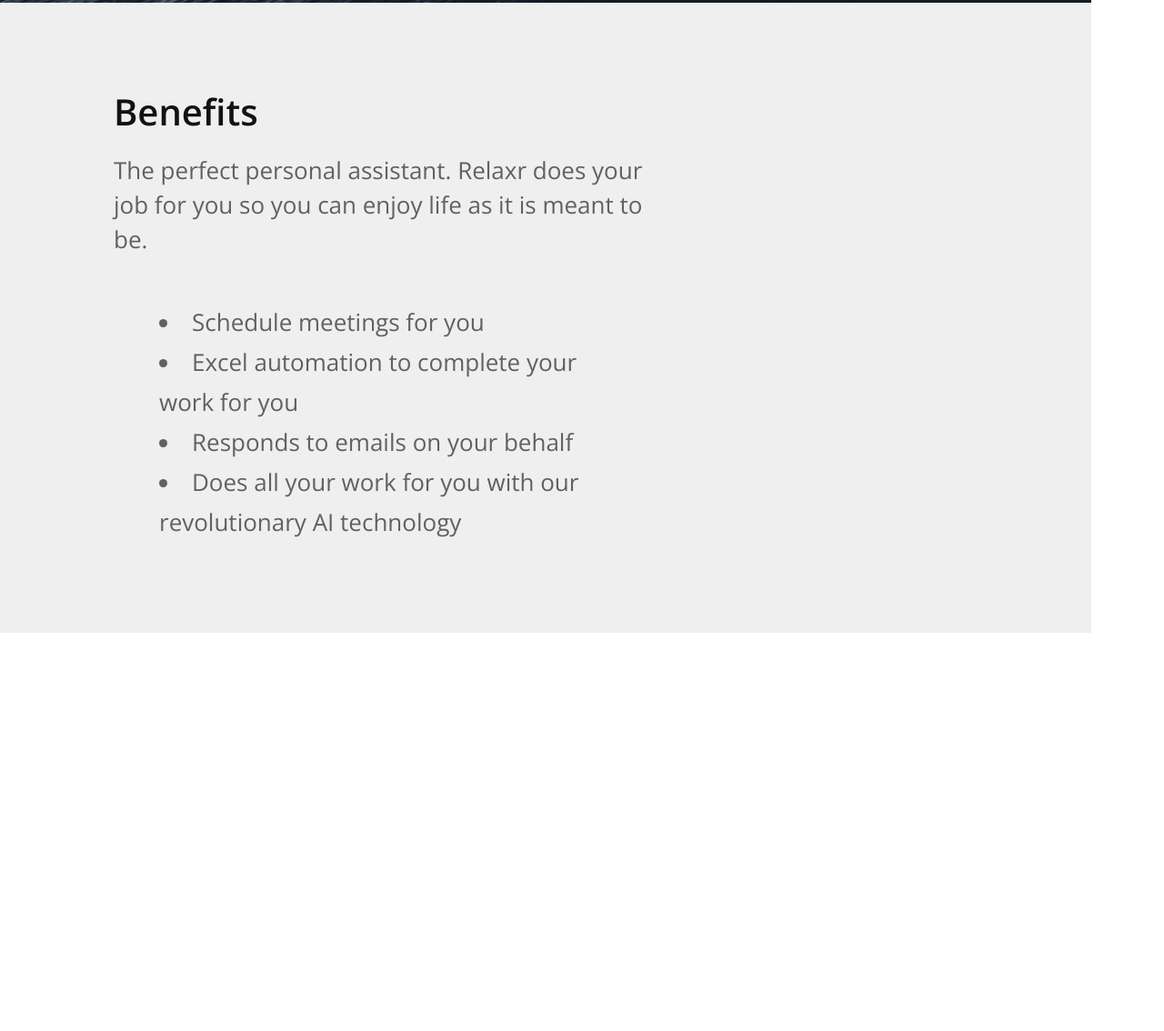
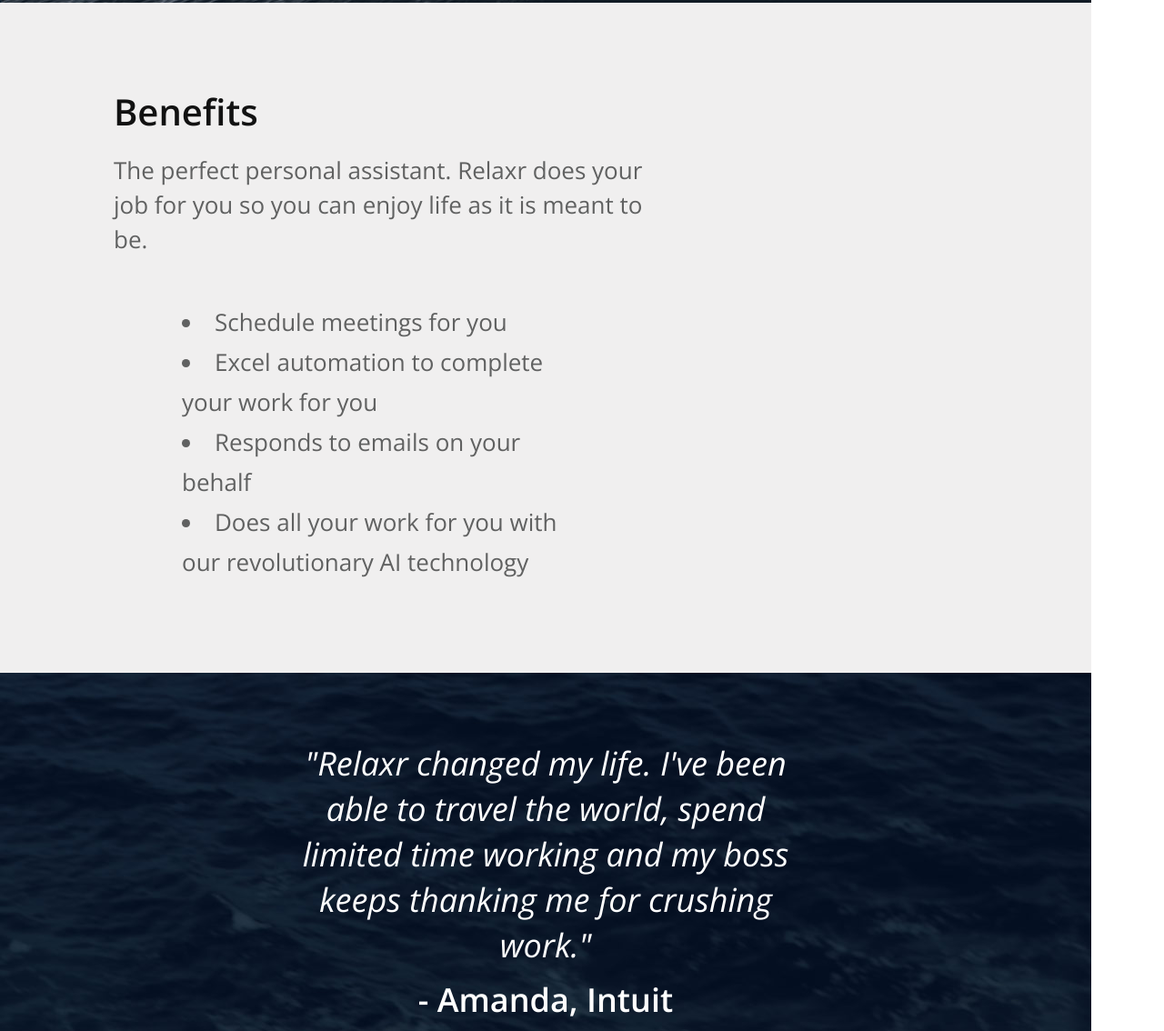
Before and after one commit to hillakatki/relaxr_landing_page, a plain HTML site: page index.html in a window 1280 px wide. Shown: the part 693-1827 px from the top of the page at 91% size. Before the commit the page ends 1389 px from the top, so only its background shows below. Drawn offline with nearby package versions, Linux system fonts and the light colour scheme.

Commit message:
Attribution

```diff
--- a/css/style.css
+++ b/css/style.css
@@ -86,7 +86,39 @@
 	line-height: 44px;
 	color: #606161;
 	list-style: disc inside;
-	width: 575px;
-	padding-left: 50px;
+	width: 525px;
+	padding-left: 75px;
 	padding-bottom: 100px;
 }
+
+.testimonial {
+	display: block;
+	background-image: url(../images/testimonial_bg.jpg);
+	width: 1200px;
+	height: 394px;
+	color: #FFF;
+	text-align: center;
+}
+
+.quote {
+	display: block;
+	font-weight: 300;
+	font-style: italic;
+	font-size: 36px;
+	line-height: 50px;
+	padding-top: 75px;
+	padding-bottom: 10px;
+	padding-left: 300px;
+	padding-right: 300px;
+}
+
+.attribution {
+	display: block;
+	font-weight: 600;
+	font-size: 36px;
+	line-height: 50px;
+	//*padding-top: 100px;
+	padding-bottom: 25px;
+	padding-left: 300px;
+	padding-right: 300px;*//
+}
--- a/index.html
+++ b/index.html
@@ -28,6 +28,13 @@
 					<li>Responds to emails on your behalf</li>
 					<li>Does all your work for you with our revolutionary AI technology</li>
 				</ul>
+		</div>
+
+		<div class="testimonial">
+			<h4 class="quote">"Relaxr changed my life. I've been able to travel the world, spend limited time working and my boss keeps thanking me for crushing work."</h4>
+			<h4 class="attribution">- Amanda, Intuit</h4>
+		</div>
+
 
 	</body>
 </html>
```
